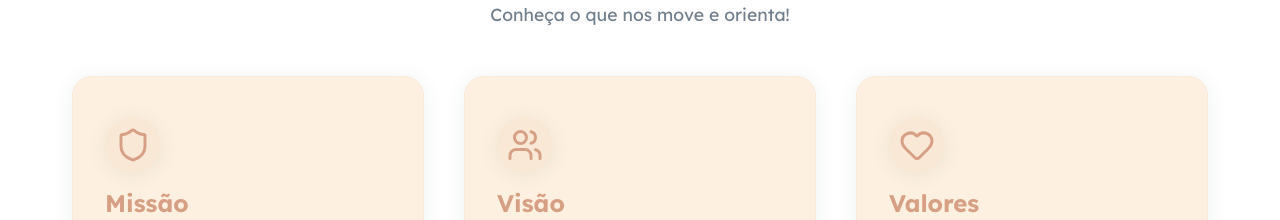
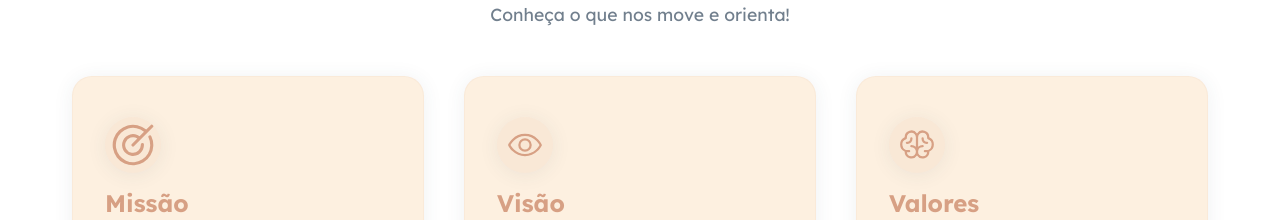
Before and after one commit to Freelings-Co/mentflow, a React (Vite) app: page / in a window 1280 px wide. Shown: the part 2760-2980 px from the top of the page. Built offline with nearby package versions, Linux system fonts and the light colour scheme; a web font is replaced by a local one.

Commit message:
update MVV icons

```diff
--- a/src/pages/Landing.jsx
+++ b/src/pages/Landing.jsx
@@ -30,7 +30,7 @@ import Service1 from '../assets/service1.webp'
 import Service2 from '../assets/service2.webp'
 import Service3 from '../assets/service3.webp'
 import Design2 from '../assets/design2.webp'
-import { ArrowRightIcon } from '@phosphor-icons/react'
+import { ArrowRightIcon, Target, Brain, Eye } from '@phosphor-icons/react'
 
 
 const MentFlowLanding = () => {
@@ -381,7 +381,7 @@ const MentFlowLanding = () => {
             </div>
             <div className='mvv-grid'>
               <div className='mvv-card'>
-  <div className='mvv-icon'><Shield size={36} /></div>
+                <div className='mvv-icon'><Target size={50} /></div>
                 <h3 className='mvv-title'>Missão</h3>
                 <input type="checkbox" id="mvv-missao-toggle" className="mvv-toggle" />
                 <div className="mvv-text-wrapper">
@@ -389,8 +389,8 @@ const MentFlowLanding = () => {
                     Cuidar da saúde mental se torna “protagonista” para viver bem e ter qualidade de vida. O caminho que se torna dia após dia... diretamente no seu crescimento pessoal e profissional.
 
                     <span className="mvv-text-restante">
-        <br/><br/>
-        A busca por autoconhecimento e autoconsciência contribuem para percepção de desequilíbrios psíquicos, possibilitando equilíbrio emocional.<br/><br/>
+                      <br /><br />
+                      A busca por autoconhecimento e autoconsciência contribuem para percepção de desequilíbrios psíquicos, possibilitando equilíbrio emocional.<br /><br />
                       Na pirâmide da inteligência emocional, existem escalas a serem percorridas e, ao buscar ajuda profissional, o processo é facilitado sendo possível identificar bloqueios emocionais que o impede de evoluir no âmbito laboral e acadêmico.
                     </span>
                   </p>
@@ -399,7 +399,7 @@ const MentFlowLanding = () => {
                 </div>
               </div>
               <div className='mvv-card'>
-  <div className='mvv-icon'><Users size={36} /></div>
+                <div className='mvv-icon'><Eye size={36} /></div>
                 <h3 className='mvv-title'>Visão</h3>
                 <input type="checkbox" id="mvv-visao-toggle" className="mvv-toggle" />
                 <div className="mvv-text-wrapper">
@@ -407,7 +407,7 @@ const MentFlowLanding = () => {
                     Busca-se ser referência no cuidado com a saúde emocional, conectando pessoas a uma rede confiável com profissionais parceiros, especializados, competentes e humanizados.
 
                     <span className="mvv-text-restante">
-        <br/><br/>
+                      <br /><br />
                       Com base na dedicação, persistência e constância, acreditamos que até 2030 estaremos bem consolidados no mercado
                     </span>
                   </p>
@@ -416,7 +416,7 @@ const MentFlowLanding = () => {
                 </div>
               </div>
               <div className='mvv-card'>
-  <div className='mvv-icon'><Heart size={36} /></div>
+                <div className='mvv-icon'><Brain size={36} /></div>
                 <h3 className='mvv-title'>Valores</h3>
                 <input type="checkbox" id="mvv-valores-toggle" className="mvv-toggle" />
                 <div className="mvv-text-wrapper">
```
Lines whose indentation alone changed are shown as unchanged.
